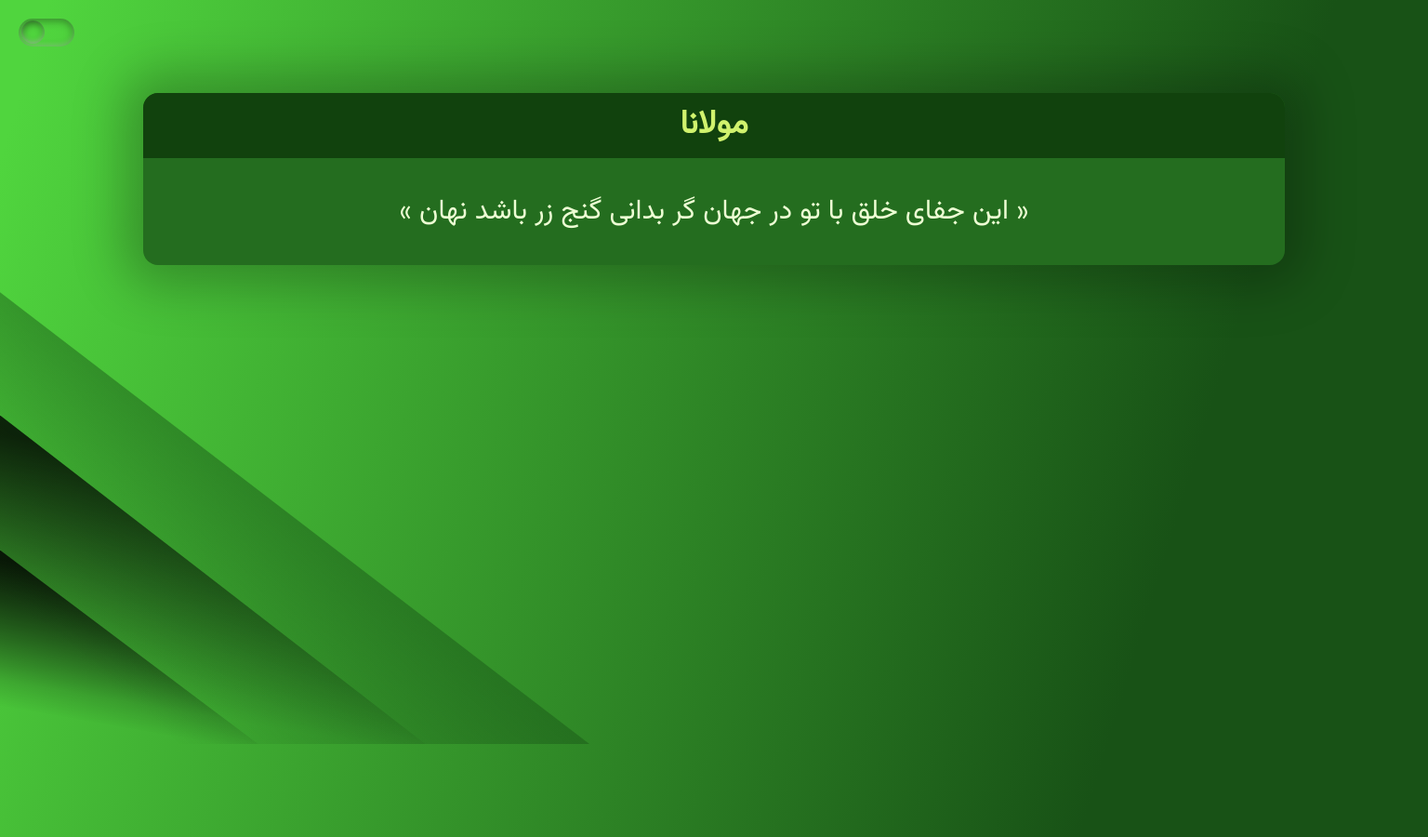
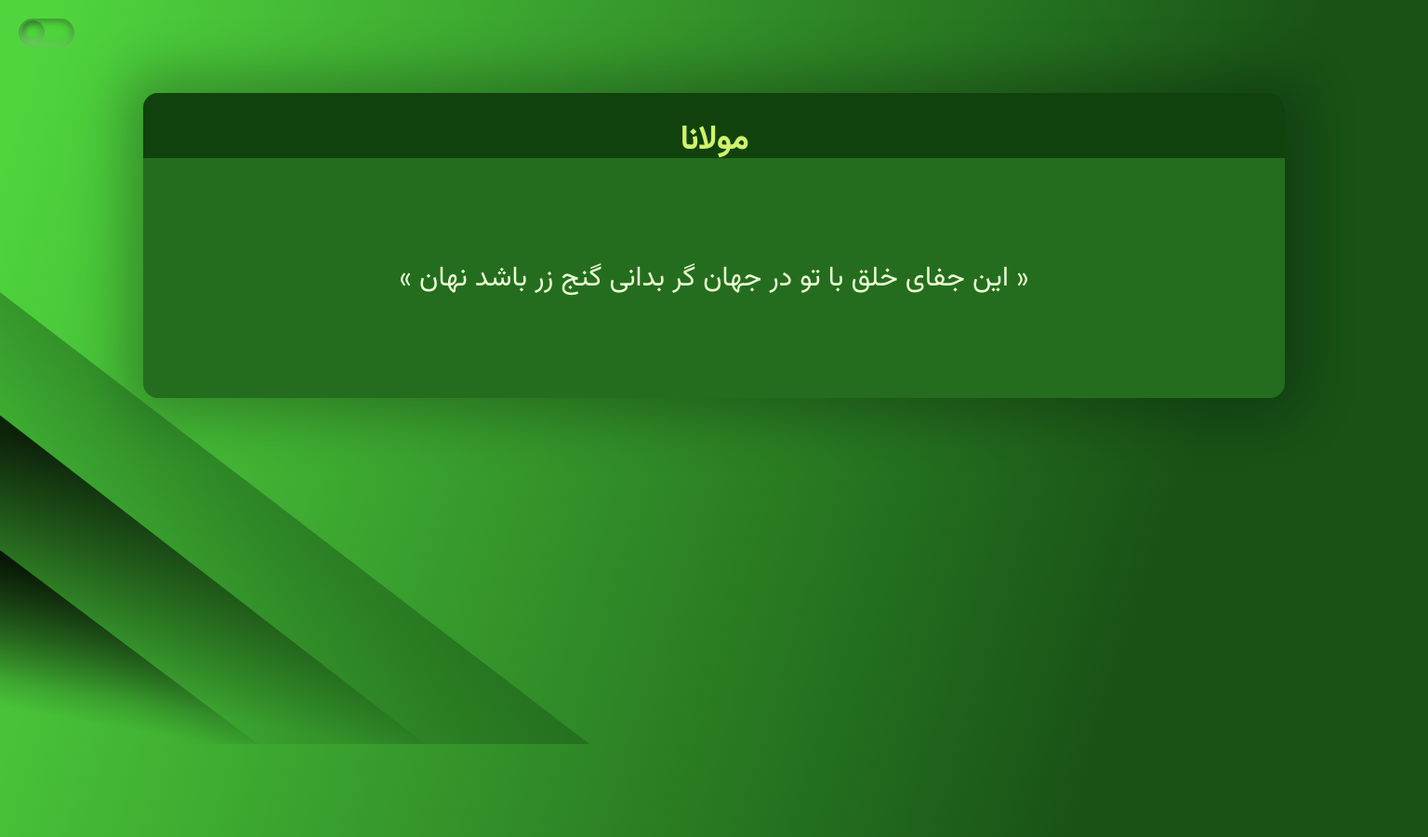
Before and after one commit to Reyhaneh-Nasiri/botostart-bootcamp-week2, a plain HTML site: page index.html in a window 1536 px wide. Shown: the whole page at 93% size. Drawn offline with Linux system fonts and the light colour scheme.

Commit message:
refactor(card): clean up and reorganize styles in responsive.css

```diff
--- a/styles/responsive.css
+++ b/styles/responsive.css
@@ -101,21 +101,19 @@
     }
     .quote-card {
         width: 100%;
-        height: 301px;
     }
 
 
     .quote-card .quote-card_title {
-        height: 96px;
-        line-height: 90px;
+        line-height: 62px;
         font-size: 50px;
-        padding: 0;
+        padding: 17px 80.715px;
     }
 
     .quote-card .quote-card_text {
         font-size: 40px;
-        line-height: 205px;
-        padding: 0;
+        line-height: 62px;
+        padding: 71.5px 81px;
     }
 
 
```
